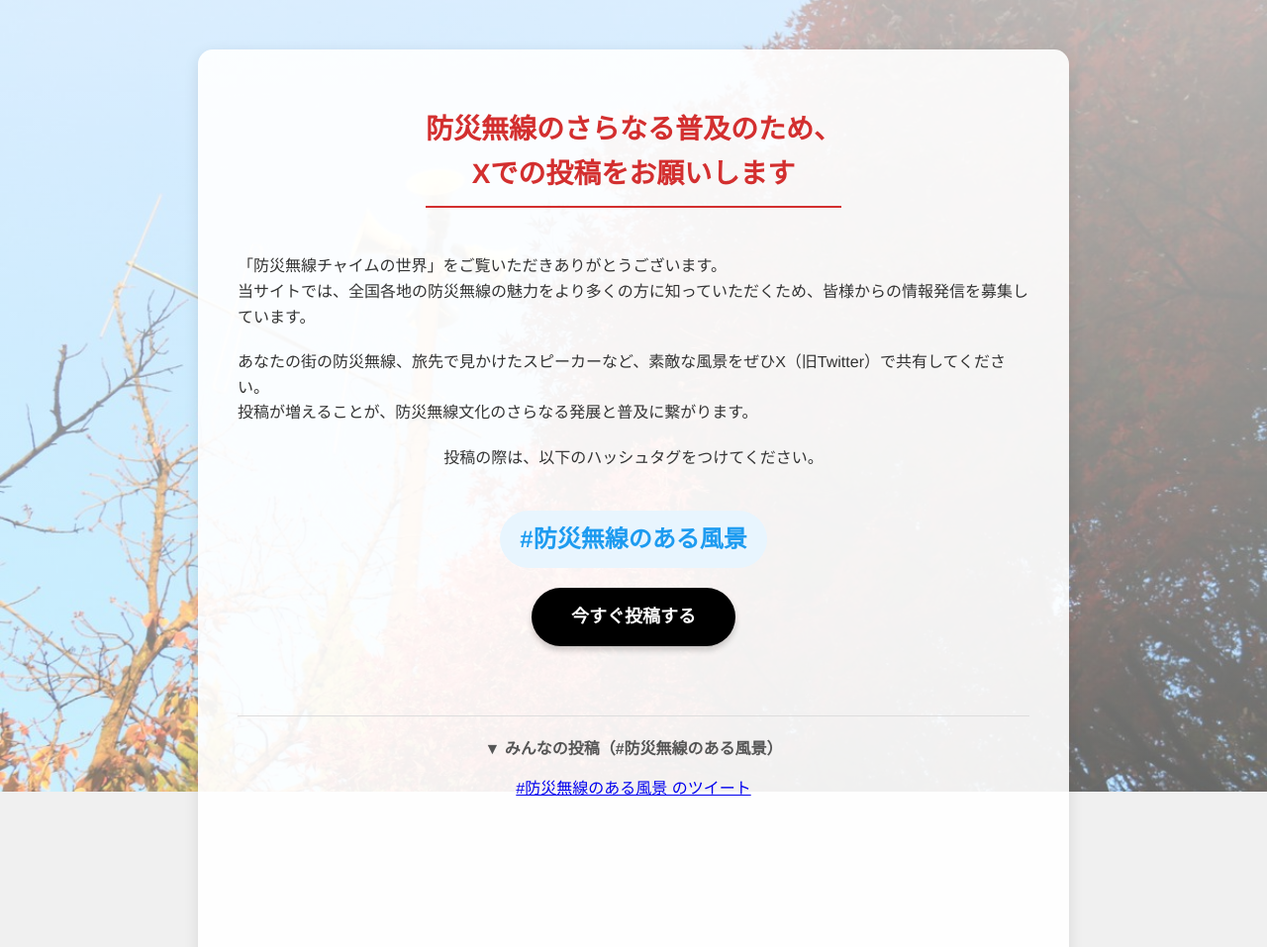
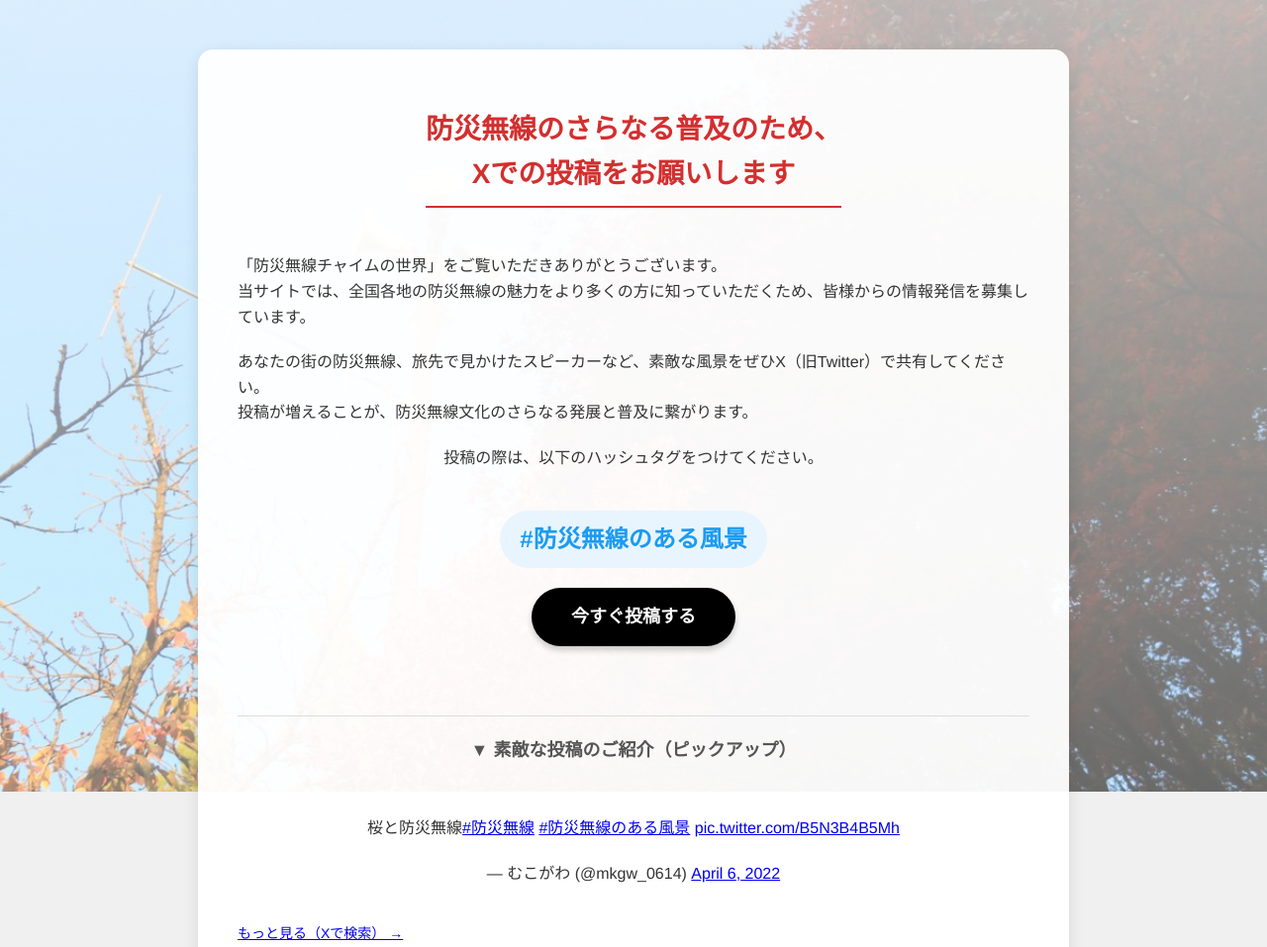
Before and after one commit to takataka1115pc-design/samplebousai, a plain HTML site: page index.html in a window 1280 px wide. Shown: the top 957 px of the page at 99% size. Drawn offline with Linux system fonts and the light colour scheme.

Commit message:
Update index.html

```diff
--- a/index.html
+++ b/index.html
@@ -35,7 +35,7 @@
         .container {
             max-width: 800px;
             margin: 50px auto;
-            background-color: rgba(255, 255, 255, 0.9);
+            background-color: rgba(255, 255, 255, 0.95);
             padding: 40px;
             border-radius: 15px;
             box-shadow: 0 4px 15px rgba(0,0,0,0.1);
@@ -86,18 +86,25 @@
             transform: translateY(-2px);
         }
 
-        /* タイムライン表示エリア */
-        .timeline-box {
+        /* 投稿例エリアのデザイン */
+        .example-box {
             margin-top: 30px;
             border-top: 1px solid #ddd;
             padding-top: 20px;
-            min-height: 600px; /* 高さを確保 */
         }
-        .timeline-title {
+        .example-title {
             font-weight: bold;
             color: #555;
-            margin-bottom: 15px;
+            margin-bottom: 20px;
             display: block;
+            font-size: 18px;
+        }
+
+        /* ツイートを中央に配置 */
+        .tweet-container {
+            display: flex;
+            flex-direction: column;
+            align-items: center;
         }
     </style>
 </head>
@@ -124,18 +131,18 @@
             今すぐ投稿する
         </a>
 
-        <div class="timeline-box">
-            <span class="timeline-title">▼ みんなの投稿（#防災無線のある風景）</span>
+        <div class="example-box">
+            <span class="example-title">▼ 素敵な投稿のご紹介（ピックアップ）</span>
 
-            <a class="twitter-timeline"
-               href="https://twitter.com/search?q=%23防災無線のある風景"
-               data-lang="ja"
-               data-height="600"
-               data-theme="light">
-               #防災無線のある風景 のツイート
-            </a>
-            <script async src="https://platform.twitter.com/widgets.js" charset="utf-8"></script>
+            <div class="tweet-container">
+                <blockquote class="twitter-tweet"><p lang="ja" dir="ltr">桜と防災無線<a href="https://twitter.com/hashtag/%E9%98%B2%E7%81%BD%E7%84%A1%E7%B7%9A?src=hash&amp;ref_src=twsrc%5Etfw">#防災無線</a> <a href="https://twitter.com/hashtag/%E9%98%B2%E7%81%BD%E7%84%A1%E7%B7%9A%E3%81%AE%E3%81%82%E3%82%8B%E9%A2%A8%E6%99%AF?src=hash&amp;ref_src=twsrc%5Etfw">#防災無線のある風景</a> <a href="https://t.co/B5N3B4B5Mh">pic.twitter.com/B5N3B4B5Mh</a></p>&mdash; むこがわ (@mkgw_0614) <a href="https://twitter.com/mkgw_0614/status/1511541470632681475?ref_src=twsrc%5Etfw">April 6, 2022</a></blockquote>
 
+                <script async src="https://platform.twitter.com/widgets.js" charset="utf-8"></script>
+            </div>
+
+            <p style="margin-top:20px; font-size:14px; color:#666;">
+                <a href="https://twitter.com/hashtag/防災無線のある風景?src=hash" target="_blank">もっと見る（Xで検索） &rarr;</a>
+            </p>
         </div>
     </div>
 
```
